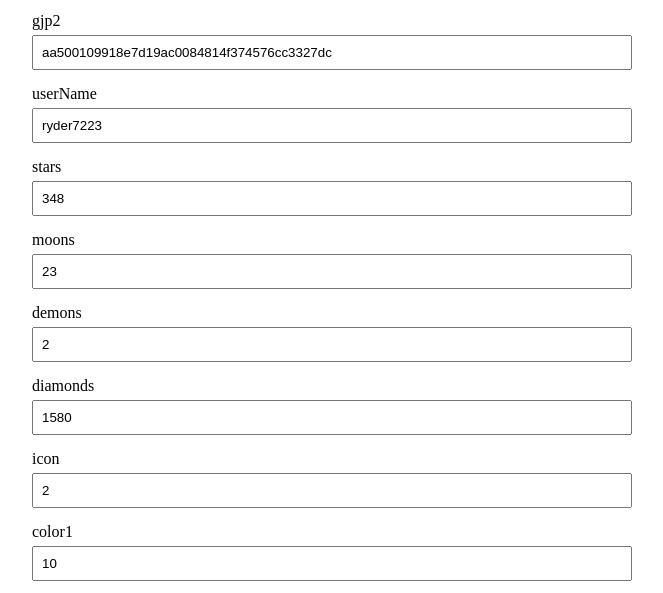
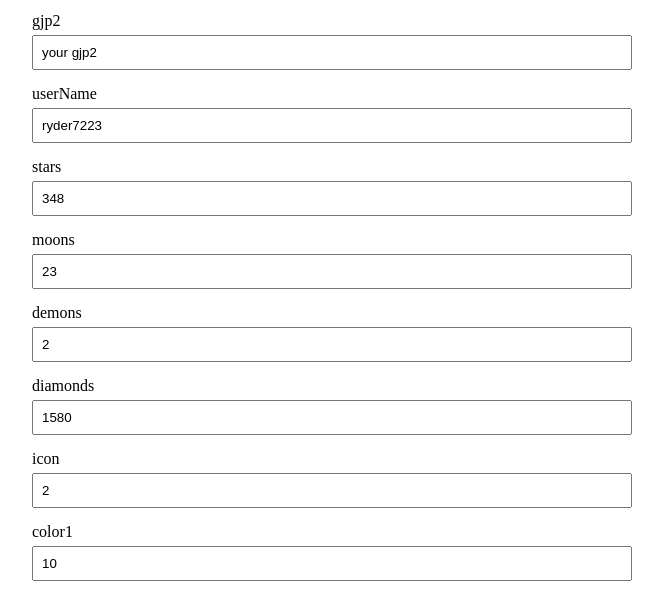
Before and after one commit to ryder7223/Random, a plain HTML site: page accUpdate.html in a window 1280 px wide. Shown: the part 169-762 px from the top of the page, without its empty margins (308-971 px from the left). Drawn offline with Linux system fonts and the light colour scheme.

Commit message:
Update accUpdate.html

```diff
--- a/accUpdate.html
+++ b/accUpdate.html
@@ -51,7 +51,7 @@
     <script>
         const initialData = {
             "accountID": 16565069,
-            "gjp2": "aa500109918e7d19ac0084814f374576cc3327dc",
+            "gjp2": "your gjp2",
             "userName": "ryder7223",
             "stars": 348,
             "moons": 23,
```
